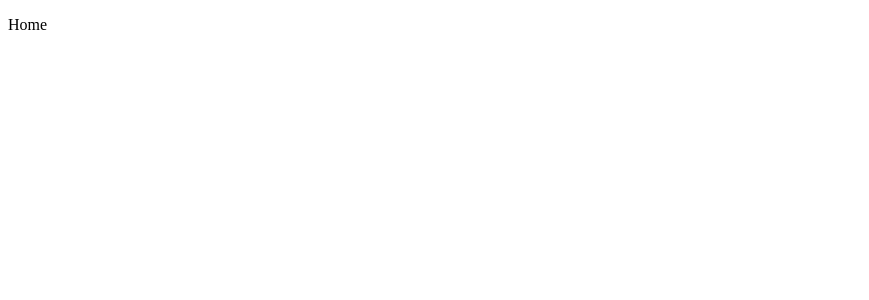
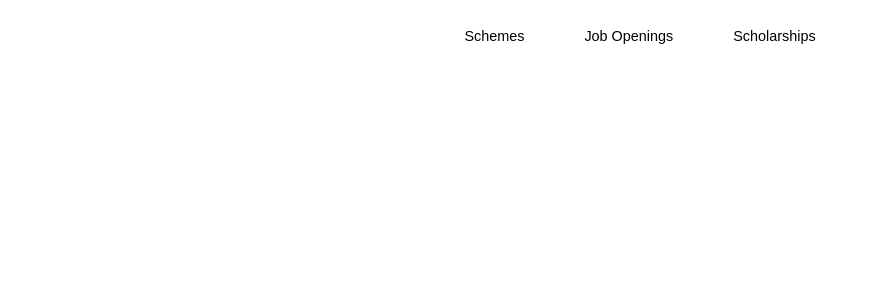
Before and after one commit to yashiigupta/frontendRoorkee, a Next.js app: page / in a window 1280 px wide. Shown: the top 300 px of the page, without its empty margins (0-869 px from the left). Built offline with nearby package versions, Linux system fonts and the light colour scheme.

Commit message:
tabs component

```diff
--- a/package.json
+++ b/package.json
@@ -9,8 +9,9 @@
     "lint": "next lint"
   },
   "dependencies": {
+    "next": "14.2.4",
     "react": "^18",
     "react-dom": "^18",
-    "next": "14.2.4"
+    "react-icons": "^5.2.1"
   }
 }
--- /dev/null
+++ b/src/components/Tabs.jsx
@@ -0,0 +1,11 @@
+import styles from '../styles/tabs.module.css';
+export default function Tabs()
+{
+  return (
+    <div className={styles.tabsSection}>
+      <button className={styles.tabBtn}>Schemes</button>
+      <button className={styles.tabBtn}>Job Openings</button>
+      <button className={styles.tabBtn}>Scholarships</button>
+    </div>
+  )
+}
--- a/src/pages/index.js
+++ b/src/pages/index.js
@@ -1,8 +1,9 @@
+import Tabs from "@/components/Tabs";
 export default function Home()
 {
   return (
     <div>
-      <p>Home</p>
+      <Tabs />
     </div>
   )
 }
--- /dev/null
+++ b/src/styles/tabs.module.css
@@ -0,0 +1,22 @@
+.tabsSection {
+  margin-top: 20px;
+  display: flex;
+  justify-content: center;
+  align-items: center;
+  margin-bottom: 20px;
+}
+
+
+.tabBtn {
+  text-align: center;
+  font-weight: 500;
+  padding: 8px 30px;
+  border-radius: 9px;
+  border: none;
+  font-size: 0.9rem;
+  background-color: #ffffff;
+}
+
+.tabBtn:hover {
+  background-color:rgb(244, 244, 244);
+}
```
Also changed, not shown: 1 other file (tests, documents, lock files or other folders).
